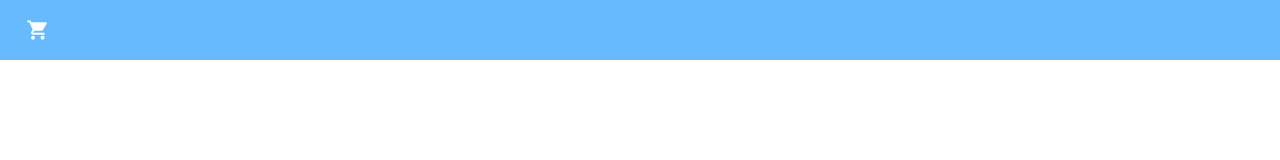
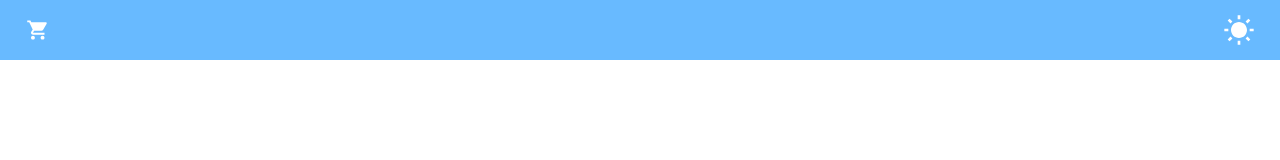
Before and after one commit to luck128/mini_market_frontend, a React (Create React App) app: page /app/start/store in a window 1280 px wide. Shown: the top 160 px of the page. Built offline with nearby package versions, Linux system fonts and the light colour scheme.

Commit message:
feat: adicionado greetings icon no Header

```diff
--- a/src/components/Header/index.jsx
+++ b/src/components/Header/index.jsx
@@ -1,3 +1,5 @@
+import { useState, useEffect } from 'react';
+
 import {
     Link,
     useSearchParams
@@ -13,8 +15,31 @@ import {
     IoIosArrowBack
 } from "react-icons/io";
 
+import {
+    RiSunFoggyFill,
+    RiSunFill,
+    RiMoonClearFill
+} from "react-icons/ri";
+
 export default function Header() {
     const [searchParams] = useSearchParams();
+    const [greetings, setGreetings] = useState('Olá!');
+
+    useEffect(() => {
+        function greetingsMessage() {
+            const now = new Date().getHours().toLocaleString('pt-BR');
+
+            if(now >= 4 && now <= 12) {
+                setGreetings(<RiSunFoggyFill />);
+            } else if (now >= 12 && now <= 17) {
+                setGreetings(<RiSunFill />);
+            } else if (now >= 18 && now <= 4) {
+                setGreetings(<RiMoonClearFill />);
+            }
+        }
+
+        greetingsMessage();
+    }, [])
 
     return (
         <HeaderComponent>
@@ -29,6 +54,9 @@ export default function Header() {
                 }
                 <IoMdCart size={24} color="#FFF" />
             </div>
+            <span style={{ fontFamily: 'Inter', fontSize: 32, fontWeight: 500, color: '#FFF' }}>
+                {greetings}
+            </span>
         </HeaderComponent>
     )
 }
```
